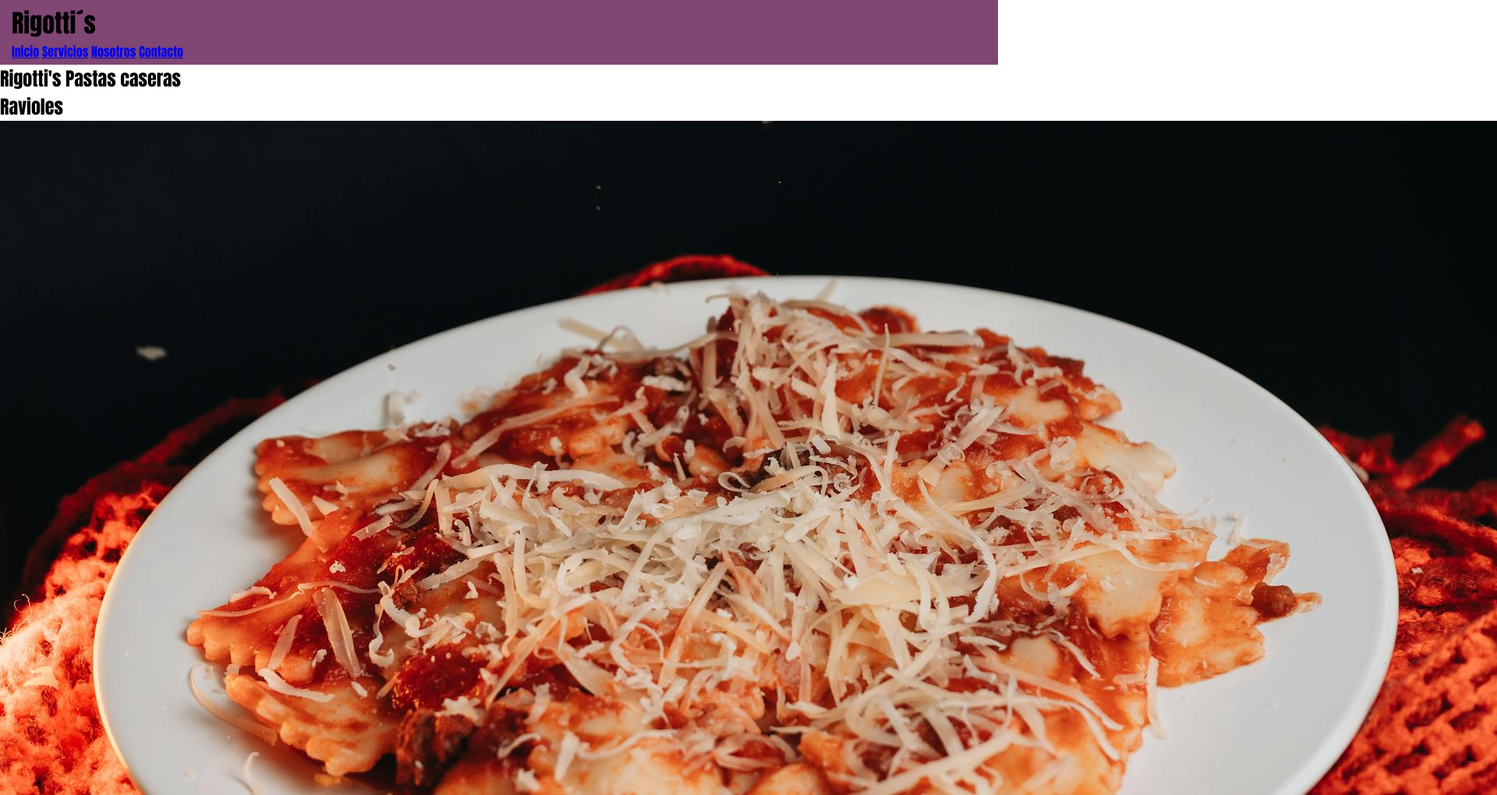
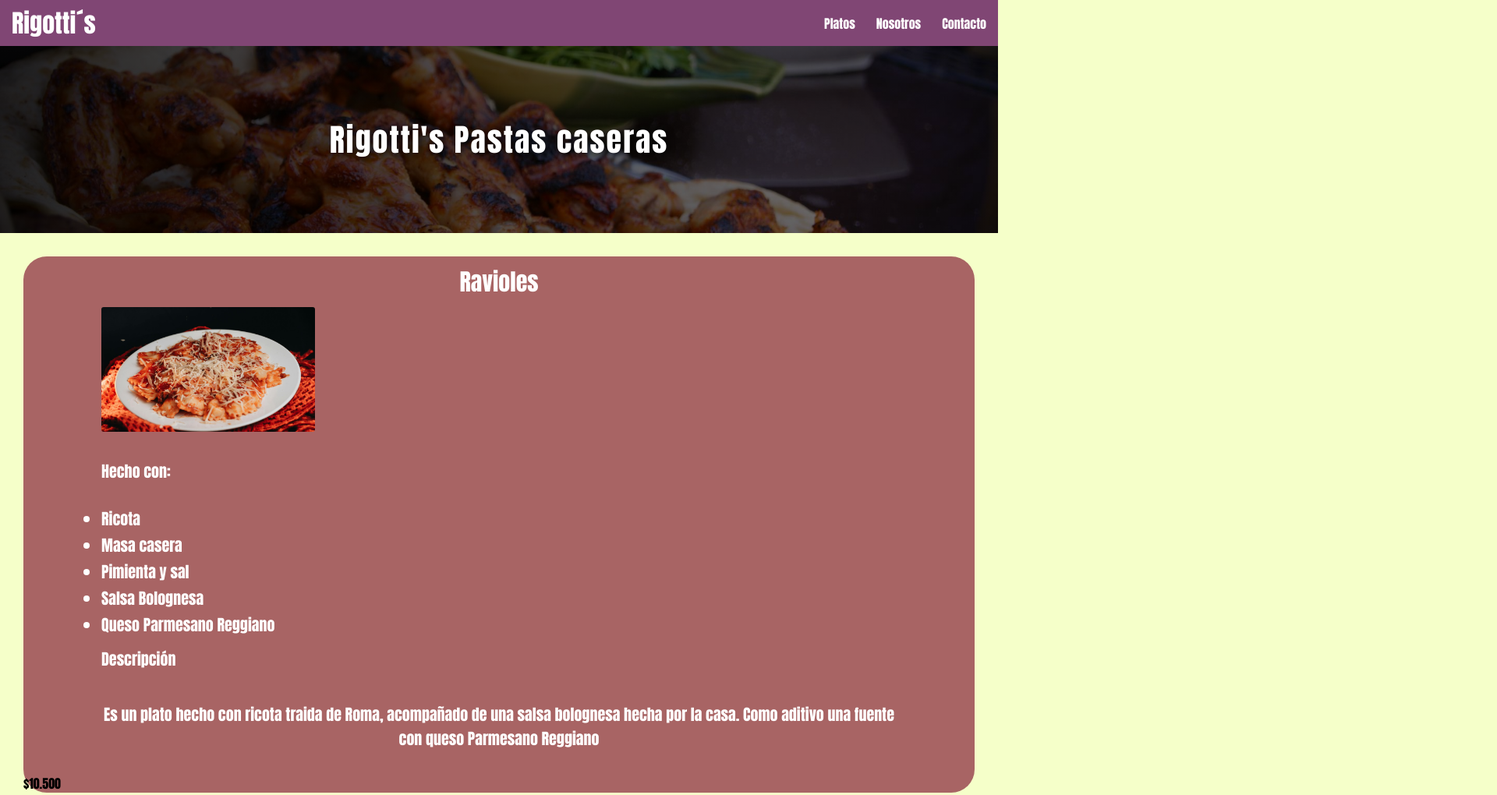
Before and after one commit to lucaspaupie/menu-digital, a plain HTML site: page index.html in a window 1280 px wide. Shown: the top 1020 px of the page at 78% size, 1920 px wide, since content can reach past the window. Drawn offline with Linux system fonts and the light colour scheme.

Commit message:
avances casi primer plato hecho

```diff
--- a/css/style.css
+++ b/css/style.css
@@ -3,7 +3,106 @@
     padding: 0;
     font-family: Impact, Haettenschweiler, 'Arial Narrow Bold', sans-serif;
 }
+
 header{
+    display: flex;
+    justify-content: space-between;
+    align-items: center;
     background-color: #804674;
+    color: white;
     padding: 5px 15px;
 }
+body{
+    background-color: #F5FFC9;
+}
+
+.titulo{
+     display: flex;
+    justify-content: space-between;
+    /* align-items: center; */
+}
+
+
+.barra{
+    display: flex;
+    gap: 27px;
+}
+
+.barra a{
+    color: white;
+    text-decoration: none;
+    font-weight: 500;
+}
+
+.barra a:hover {
+    text-shadow: 1px 1px 2px rgba(0,0,0,6);
+}
+
+.imag{
+    position: relative;
+    height: 300px;
+    background:linear-gradient(to right,rgba(0,0,0,0.8),rgba(0,0,0,0.5)),
+    url(../img/fotocomida.jpg) no-repeat center/cover;
+    height: 30vh;
+    padding: 0;
+    margin: 0 0 20px 0;
+    text-align: center;
+    color: white;
+    letter-spacing: 2px;
+    display: flex;
+    justify-content: center;
+    align-items: center;
+}
+
+.imag h1 {
+  color: white;
+  font-size: 40px;
+  font-weight: bold;
+  text-align: center;
+  letter-spacing: 2px;
+  text-shadow: 2px 2px 8px rgba(0, 0, 0, 0.8); /* mejora la visibilidad */
+}
+
+.plato{
+    background-color: #A86464;
+    border-radius: 30px;
+    margin: 30px 30px;
+}
+
+.nombre{
+    text-align: center;
+    color: white;
+    font-size: 30px;
+    font-weight: bold;
+    padding: 10px 0;
+}
+
+.imagenes{
+    height: 300px;
+    height: 20vh;
+    padding: 0;
+    margin: 0 100px 20px 100px;
+    border-radius: 3px;
+}
+.desc{
+    text-align: center;
+    color: white;
+    font-size: 20px;
+    padding: 10px 0;
+    margin: 0 100px 20px 100px;
+}
+
+.text{
+    text-align: left;
+    color: white;
+    font-size: 20px;
+    padding: 10px 0;
+    margin: 0 100px 20px 100px;
+}
+
+li{
+   margin-bottom: 3px;
+   margin-left: 100px;
+   color: white;
+   font-size: 20px;
+}
--- a/index.html
+++ b/index.html
@@ -8,10 +8,12 @@
 </head>
 <body>
     <header>
-        <h1>Rigotti´s</h1>
-    <nav>
-        <a href="#">Inicio</a>
-        <a href="#">Servicios</a>
+        <div class="titulo">
+            <h1>Rigotti´s</h1>
+        </div>
+
+    <nav class="barra">
+        <a href="#">Platos</a>
         <a href="#">Nosotros</a>
         <a href="#">Contacto</a>
     </nav>
@@ -23,9 +25,9 @@
         </section>
 
         <section class="plato">
-            <h1>Ravioles</h1>
+            <h1 class="nombre">Ravioles</h1>
             <img src="img/ravioles.jpg" alt="Foto de ravioles" class="imagenes">
-            <h2>Hecho con:</h2>
+            <h2 class="text">Hecho con:</h2>
             <ul>
                 <li>Ricota</li>
                 <li>Masa casera</li>
@@ -33,7 +35,9 @@
                 <li>Salsa Bolognesa</li>
                 <li>Queso Parmesano Reggiano</li>
             </ul>
-
+            <h3 class="text">Descripción</h3>
+            <p class="desc"> Es un plato hecho con ricota traida de Roma, acompañado de una salsa bolognesa hecha por la casa. Como aditivo una fuente con queso Parmesano Reggiano</p>
+            <p class="precio">$10.500</p>
         </section>
     </main>
 </body>
```
